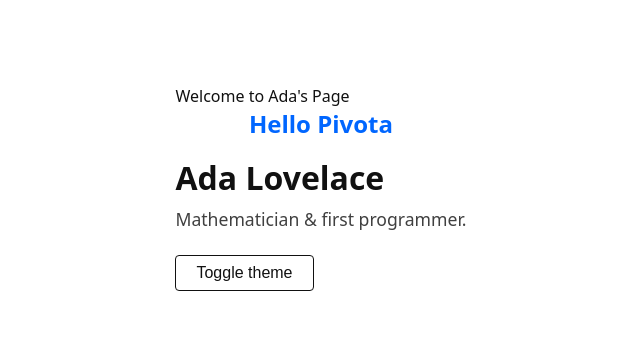
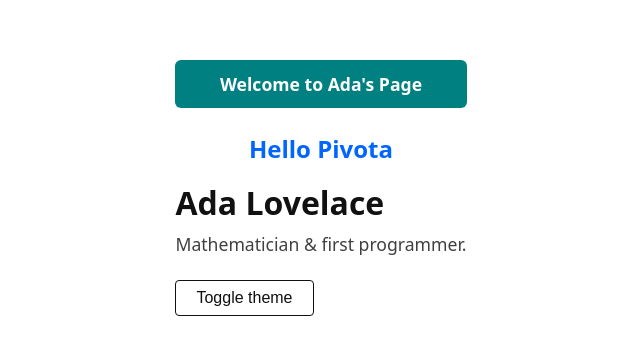
Before and after one commit to syedaun-techsur/pivota-express-smoke, a website: page index.html in a window 1280 px wide. Shown: the part 212-566 px from the top of the page, without its empty margins (319-959 px from the left). Drawn offline with Linux system fonts and the light colour scheme.

Commit message:
feat(express-add-teal-welcome-banner-01): style welcome banner with teal CSS
- Added #welcome-banner styles with background-color: #008080 (teal)
- White text (#ffffff), padding, border-radius, centered text
- font-size 1.1rem, font-weight 600, bottom margin 1.5rem
- width: 100% with box-sizing for full content area span
- Teal background ensures legibility in both light and dark themes

```diff
--- a/styles.css
+++ b/styles.css
@@ -34,6 +34,20 @@ button:hover {
   opacity: 0.75;
 }
 
+/* Welcome banner */
+#welcome-banner {
+  background-color: #008080;
+  color: #ffffff;
+  padding: 0.75rem 1.5rem;
+  border-radius: 6px;
+  text-align: center;
+  font-size: 1.1rem;
+  font-weight: 600;
+  margin: 0 0 1.5rem;
+  width: 100%;
+  box-sizing: border-box;
+}
+
 /* Hello Pivota heading */
 #hello-pivota {
   text-align: center;
```
